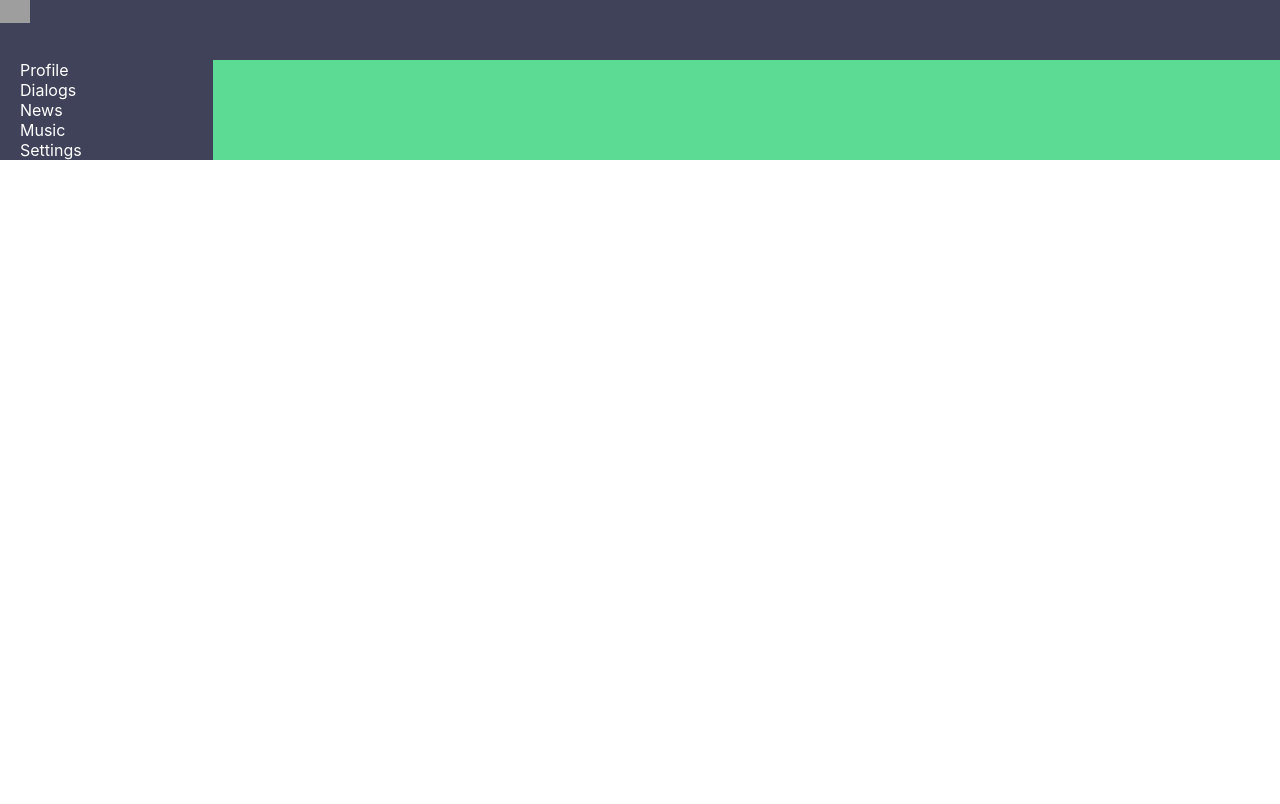
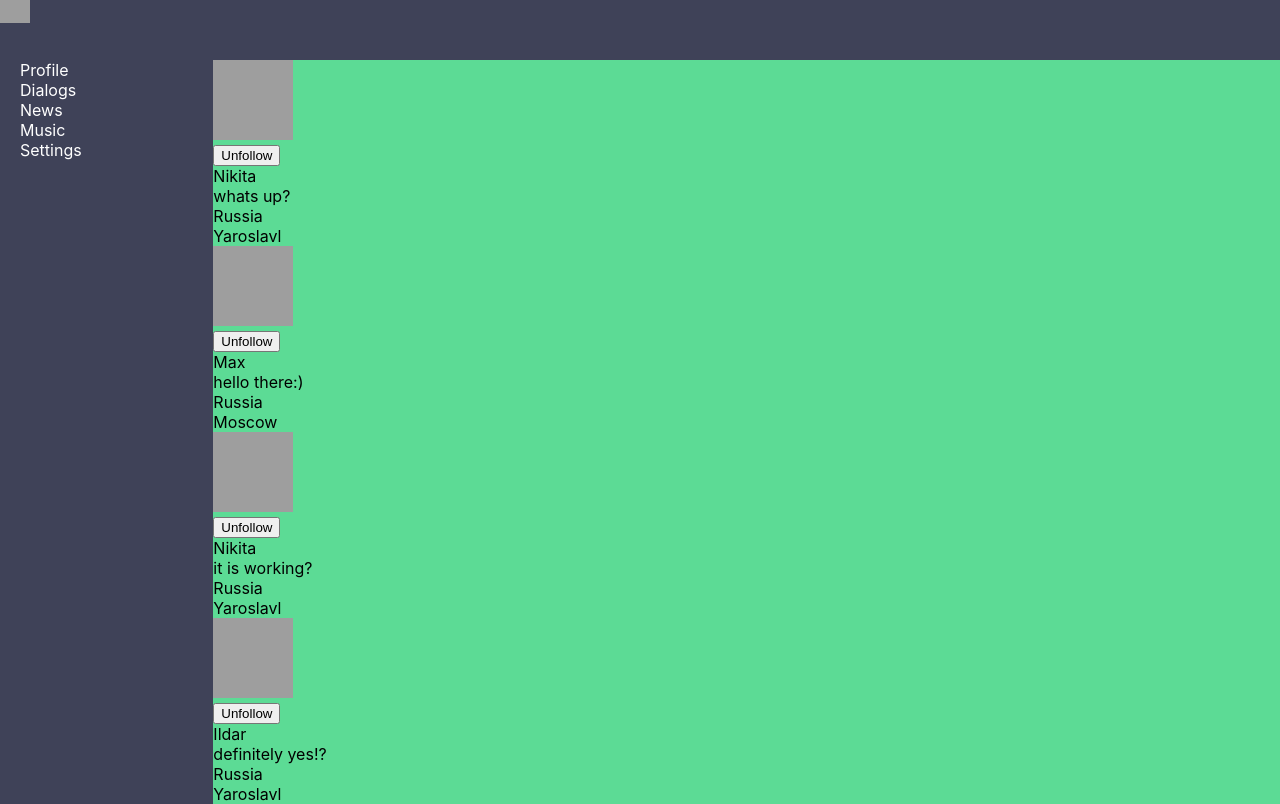
Before and after one commit to n130255/my_app, a React (Create React App) app: page /users in a window 1280 px wide. Built offline with nearby package versions, Linux system fonts and the light colour scheme; grey boxes are pictures that could not be loaded.

Commit message:
[+] users reducer
[+] users reducer for a new page frends

```diff
--- a/src/App.js
+++ b/src/App.js
@@ -1,7 +1,6 @@
 import React from 'react';
-import { BrowserRouter, Route } from 'react-router-dom';
+import { Route } from 'react-router-dom';
 import './App.css';
-import Dialogs from './components/Dialogs/Dialogs';
 import DialogsContainer from './components/Dialogs/DialogsContainer';
 import Header from './components/Header/Header';
 import Music from './components/Music/Music';
@@ -9,8 +8,9 @@ import Navbar from './components/Navbar/Navbar';
 import News from './components/News/News';
 import Profile from './components/Profile/Profile';
 import Settings from './components/Settings/Settings';
+import UsersContainer from './components/Users/UsersContainer';
 
-const App = (props) => {
+const App = () => {
 
   return (
       <div className='app-wrapper'>
@@ -24,6 +24,8 @@ const App = (props) => {
               <Route path='/news' component={News}/>
               <Route path='/music' component={Music}/>
               <Route path='/settings' component={Settings}/>
+              <Route path='/users'
+                    render={ () => <UsersContainer /> }/>
           </div>
     </div>
   );
--- /dev/null
+++ b/src/components/Users/Users.jsx
@@ -0,0 +1,44 @@
+import React from 'react'
+import style from './user.module.css'
+
+let Users = (props) =>{
+    if(props.users.length === 0){
+        props.setUsers([
+            {id:'1', photoUrl:'https://byuc.files.wordpress.com/2012/07/avat-2.jpg', followed:'false', fullName:'Nikita', status:'whats up?', location:{city:'Yaroslavl',country:'Russia'}},
+            {id:'2', photoUrl:'https://byuc.files.wordpress.com/2012/07/avat-2.jpg', followed:'true', fullName:'Max', status:'hello there:)', location:{city:'Moscow',country:'Russia'}},
+            {id:'3', photoUrl:'https://byuc.files.wordpress.com/2012/07/avat-2.jpg', followed:'false', fullName:'Nikita', status:'it is working?', location:{city:'Yaroslavl',country:'Russia'}},
+            {id:'4', photoUrl:'https://byuc.files.wordpress.com/2012/07/avat-2.jpg', followed:'true', fullName:'Ildar', status:'definitely yes!?', location:{city:'Yaroslavl',country:'Russia'}}
+            ]
+        )
+    }
+
+    return <div>
+        {
+          props.users.map (u => <div key={u.id}>
+            <span>
+                <div>
+                    <img src={u.photoUrl} className={style.userPhoto}/>
+                </div>
+                <div>
+                    {u.followed
+                    ? <button onClick={() =>{props.unfollow(u.id)}}>Unfollow</button>
+                    : <button onClick={() =>{props.follow(u.id)}}>Follow</button>}
+                </div>
+            </span>
+            <span>
+                <span>
+                    <div>{u.fullName} </div>
+                    <div>{u.status}</div>
+                </span>
+                <span>
+                    <div>{u.location.country}</div>
+                    <div>{u.location.city}</div>
+                </span>
+            </span>
+
+         </div>)
+        }
+    </div>
+}
+
+export default Users;
--- /dev/null
+++ b/src/components/Users/UsersContainer.jsx
@@ -0,0 +1,26 @@
+import React from 'react'
+import { connect } from 'react-redux';
+import { followAC,unfollowAC,setUsersAC } from '../../redux/users-reducer';
+import Users from './Users';
+
+let mapStateToProps = (state) => {
+    return{
+        users:state.usersPage.users
+    }
+}
+
+let mapDispatchToProps = (dispatch) => {
+    return{
+        follow: (userId) =>{
+            dispatch(followAC(userId));
+        },
+        unfollow: (userId) =>{
+            dispatch(unfollowAC(userId));
+        },
+        setUsers: (users) =>{
+            dispatch(setUsersAC(users));
+        }
+    }
+}
+
+export default connect(mapStateToProps, mapDispatchToProps)(Users);
--- /dev/null
+++ b/src/components/Users/user.module.css
@@ -0,0 +1,4 @@
+ .userPhoto{
+     width: 80px;
+     height: 80px;
+ }
--- a/src/redux/redux-store.js
+++ b/src/redux/redux-store.js
@@ -2,11 +2,13 @@ import { createStore, combineReducers } from 'redux';
 import sidebarReducer from './sidebar-reducer';
 import dialogsReducer from './dialogs-reducer';
 import profileReducer from './profile-reducer';
+import usersReducer from './users-reducer';
 
 let reducers = combineReducers({
     profilePage: profileReducer,
     dialogsPage: dialogsReducer,
-    sidebar: sidebarReducer
+    sidebar: sidebarReducer,
+    usersPage: usersReducer
 });
 
 let store = createStore(reducers);
--- /dev/null
+++ b/src/redux/users-reducer.js
@@ -0,0 +1,44 @@
+const FOLLOW = 'FOLLOW';
+const UNFOLLOW = 'UNFOLLOW';
+const SET_USERS = 'SET_USERS';
+
+let initialState = {
+    users:[ ]
+}
+
+const usersReducer = (state = initialState,action) =>{
+    switch(action.type){
+        case FOLLOW:
+            return{
+                ...state,
+                users: state.users.map(u => {
+                    if(u.id === action.userId){
+                        return {...u,followed: true}
+                        }
+                    return u;
+                })
+            }
+        case UNFOLLOW:
+            return{
+                ...state,
+                users: state.users.map(u => {
+                    if(u.id === action.userId){
+                        return {...u,followed: false}
+                        }
+                    return u;
+                })
+            }
+        case SET_USERS:{
+            return {...state, users: [...state.users, ...action.users]
+            }
+        }
+        default:
+            return state;
+    }
+}
+
+export const followAC = (userId) =>({type:FOLLOW, userId});
+export const unfollowAC = (userId) =>({type:UNFOLLOW,userId});
+export const setUsersAC = (users) =>({type:SET_USERS,users});
+
+export default usersReducer;
```
Lines whose indentation alone changed are shown as unchanged.
